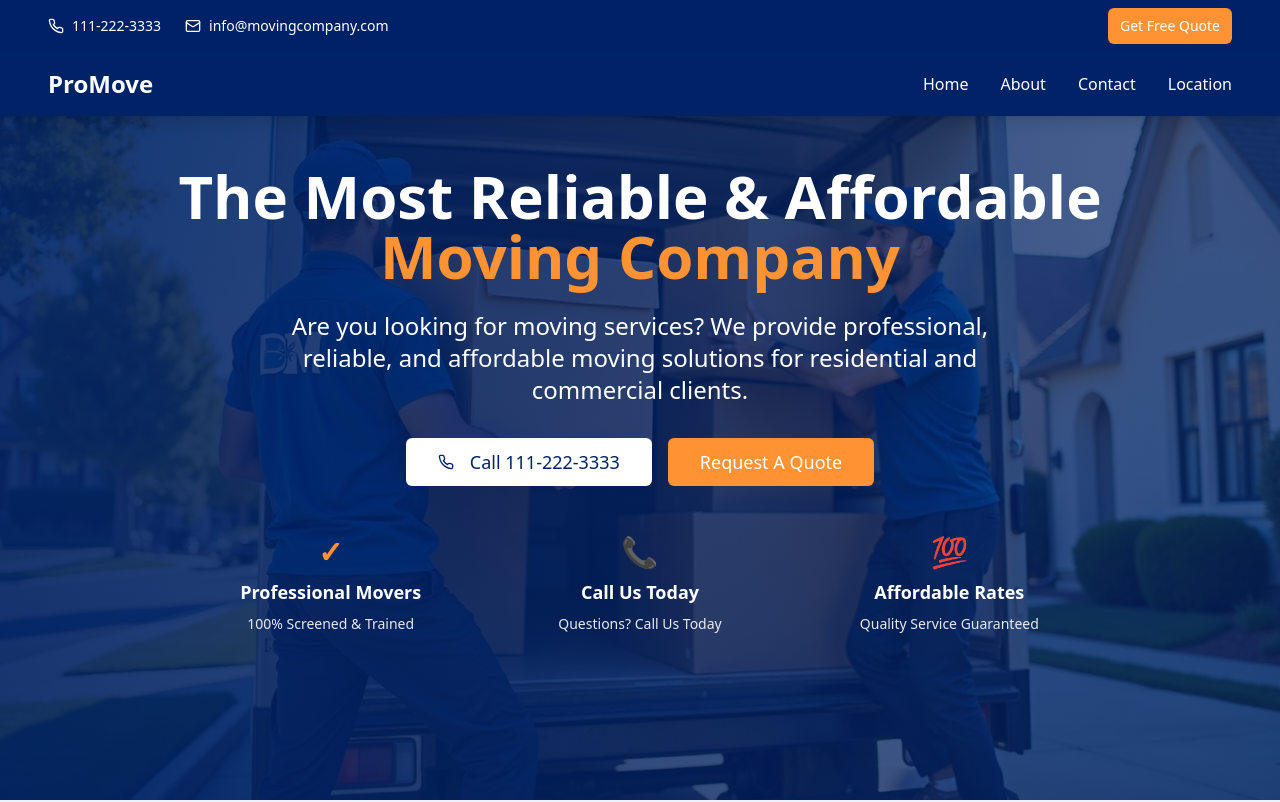
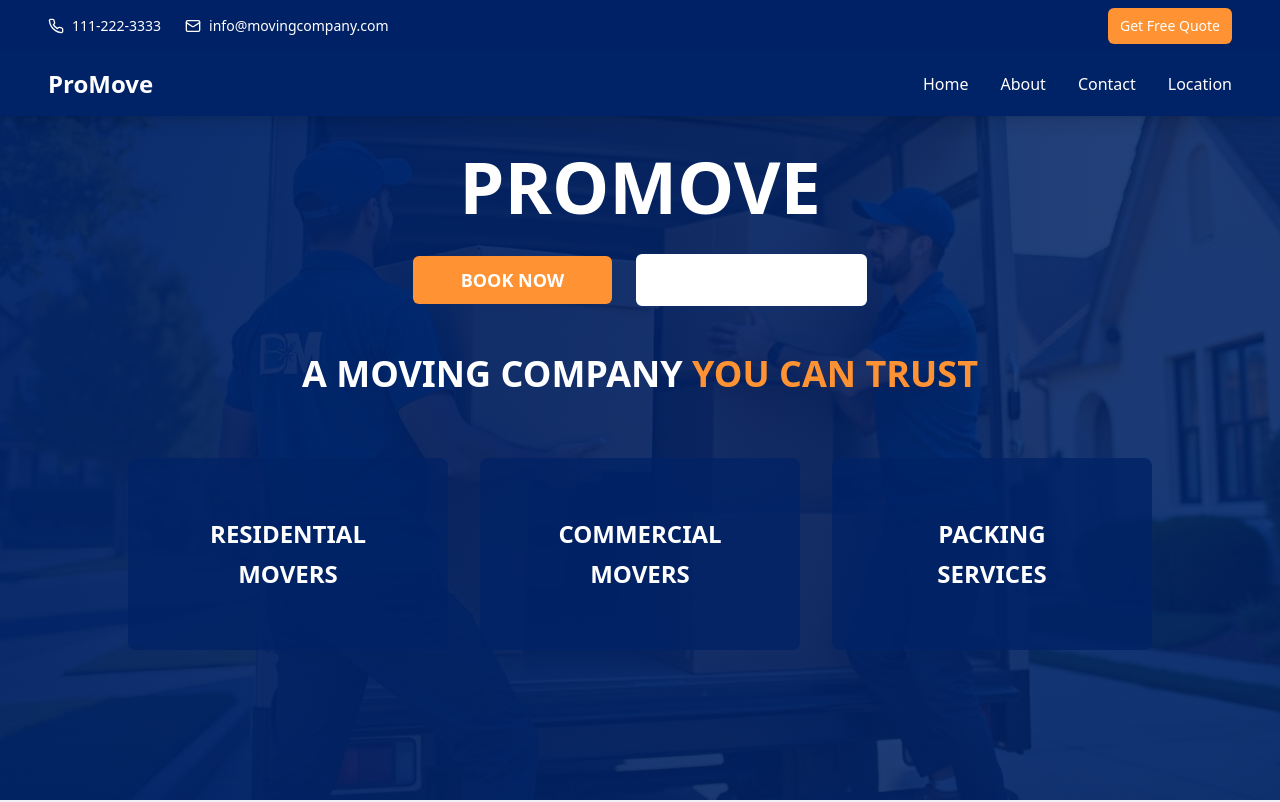
Before and after one commit to erkhemtugsB/brothers-moving, a React (Vite) app: page / in a window 1280 px wide. Shown: the top 802 px of the page. Built offline with nearby package versions, Linux system fonts and the light colour scheme.

Commit message:
Update hero section design
Update the hero section to match the provided design.

```diff
--- a/src/components/HeroSection.tsx
+++ b/src/components/HeroSection.tsx
@@ -22,57 +22,67 @@ const HeroSection = () => {
       }}
     >
       {/* Overlay */}
-      <div className="absolute inset-0 bg-gradient-to-r from-primary/90 to-primary/70"></div>
+      <div className="absolute inset-0 bg-gradient-to-r from-primary/95 to-primary/85"></div>
 
       {/* Content */}
       <div className="relative z-10 container mx-auto px-4 text-center text-primary-foreground">
-        <h1 className="text-4xl md:text-6xl font-bold mb-6 leading-tight">
-          The Most Reliable & Affordable
-          <br />
-          <span className="text-accent">Moving Company</span>
+        <h1 className="text-5xl md:text-7xl font-bold mb-8 leading-tight">
+          PROMOVE
         </h1>
 
-        <p className="text-xl md:text-2xl mb-8 max-w-3xl mx-auto">
-          Are you looking for moving services? We provide professional, reliable, and affordable moving solutions for residential and commercial clients.
-        </p>
-
-        <div className="flex flex-col sm:flex-row gap-4 justify-center items-center">
+        <div className="flex flex-col sm:flex-row gap-6 justify-center items-center mb-12">
           <Button
             size="lg"
-            className="bg-primary-foreground text-primary hover:bg-secondary text-lg px-8 py-6"
-            onClick={() => window.location.href = 'tel:111-222-3333'}
+            className="bg-accent text-accent-foreground hover:bg-accent/90 text-lg px-12 py-6 font-semibold"
+            onClick={scrollToContact}
           >
-            <Phone className="mr-2 h-5 w-5" />
-            Call 111-222-3333
+            BOOK NOW
           </Button>
 
           <Button
             size="lg"
-            variant="default"
-            className="bg-accent text-accent-foreground hover:bg-accent/90 text-lg px-8 py-6"
-            onClick={scrollToContact}
+            variant="outline"
+            className="border-2 border-primary-foreground text-primary-foreground hover:bg-primary-foreground hover:text-primary text-lg px-12 py-6 font-semibold"
+            onClick={() => window.location.href = 'tel:111-222-3333'}
           >
-            Request A Quote
+            <Phone className="mr-3 h-5 w-5" />
+            CALL NOW
           </Button>
         </div>
 
-        <div className="mt-12 grid grid-cols-1 md:grid-cols-3 gap-8 max-w-4xl mx-auto">
-          <div className="text-center">
-            <div className="text-3xl font-bold text-accent mb-2">✓</div>
-            <h3 className="text-lg font-semibold mb-2">Professional Movers</h3>
-            <p className="text-sm opacity-90">100% Screened & Trained</p>
+        <h2 className="text-2xl md:text-4xl font-bold mb-16">
+          A MOVING COMPANY <span className="text-accent">YOU CAN TRUST</span>
+        </h2>
+
+        <div className="grid grid-cols-1 md:grid-cols-3 gap-8 max-w-5xl mx-auto">
+          <div
+            className="relative bg-primary/80 rounded-lg overflow-hidden h-48 flex items-center justify-center cursor-pointer hover:bg-primary/90 transition-colors duration-300"
+            onClick={() => scrollToContact()}
+          >
+            <div className="text-center">
+              <h3 className="text-2xl font-bold text-primary-foreground mb-2">RESIDENTIAL</h3>
+              <h3 className="text-2xl font-bold text-primary-foreground">MOVERS</h3>
+            </div>
           </div>
 
-          <div className="text-center">
-            <div className="text-3xl font-bold text-accent mb-2">📞</div>
-            <h3 className="text-lg font-semibold mb-2">Call Us Today</h3>
-            <p className="text-sm opacity-90">Questions? Call Us Today</p>
+          <div
+            className="relative bg-primary/80 rounded-lg overflow-hidden h-48 flex items-center justify-center cursor-pointer hover:bg-primary/90 transition-colors duration-300"
+            onClick={() => scrollToContact()}
+          >
+            <div className="text-center">
+              <h3 className="text-2xl font-bold text-primary-foreground mb-2">COMMERCIAL</h3>
+              <h3 className="text-2xl font-bold text-primary-foreground">MOVERS</h3>
+            </div>
           </div>
 
-          <div className="text-center">
-            <div className="text-3xl font-bold text-accent mb-2">💯</div>
-            <h3 className="text-lg font-semibold mb-2">Affordable Rates</h3>
-            <p className="text-sm opacity-90">Quality Service Guaranteed</p>
+          <div
+            className="relative bg-primary/80 rounded-lg overflow-hidden h-48 flex items-center justify-center cursor-pointer hover:bg-primary/90 transition-colors duration-300"
+            onClick={() => scrollToContact()}
+          >
+            <div className="text-center">
+              <h3 className="text-2xl font-bold text-primary-foreground mb-2">PACKING</h3>
+              <h3 className="text-2xl font-bold text-primary-foreground">SERVICES</h3>
+            </div>
           </div>
         </div>
       </div>
```
